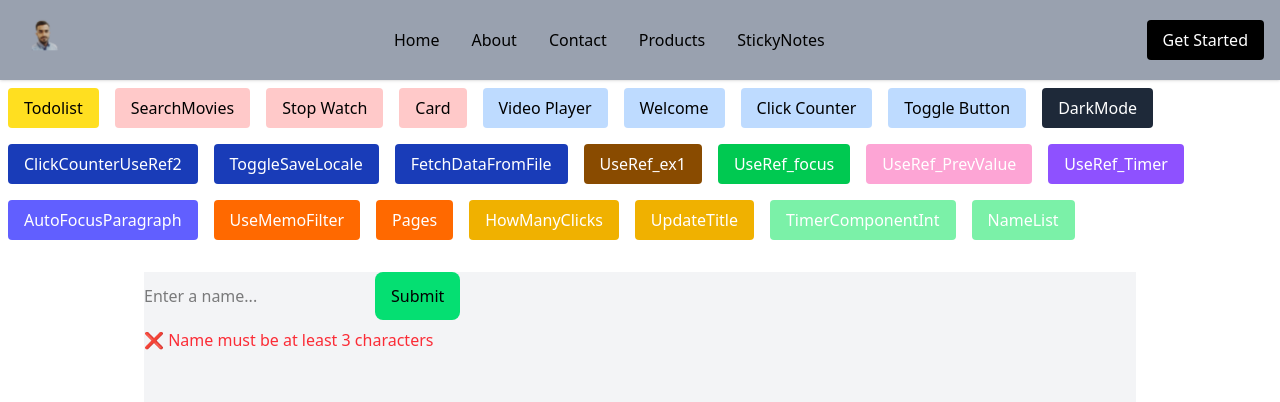
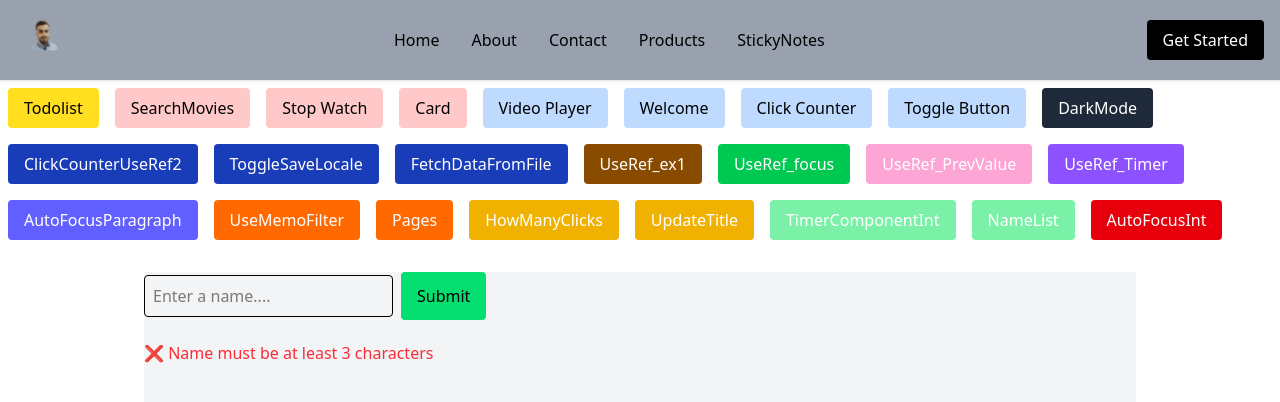
Before and after one commit to Shafee-ee/consoleStatements, a React (Vite) app in the folder my-react-app/: page /NameList in a window 1280 px wide. Shown: the top 402 px of the page. Built offline with nearby package versions, Linux system fonts and the light colour scheme.

Commit message:
practice

```diff
--- a/my-react-app/src/App.jsx
+++ b/my-react-app/src/App.jsx
@@ -59,6 +59,7 @@ import HowManyClicks from './components/HowManyClicks';
 import UpdateTitle from './components/UpdateTitle';
 import TimerComponentInt from './components/TimerComponentInt';
 import NameList from './components/NameList';
+import AutoFocusInt from './components/AutoFocusInt';
 
 function App() {
 
@@ -77,6 +78,7 @@ function App() {
       {
         element: <AppLayout />,
         children: [
+          { path: "AutoFocusInt", element: <AutoFocusInt /> },
           { path: "NameList", element: <NameList /> },
           { path: "TimerComponentInt", element: <TimerComponentInt /> },
           { path: "UpdateTitle", element: <UpdateTitle /> },
--- /dev/null
+++ b/my-react-app/src/components/AutoFocusInt.jsx
@@ -0,0 +1,19 @@
+import React, { useEffect, useRef } from 'react'
+
+const AutoFocusInt = () => {
+
+    const focusRef = useRef(null);
+    useEffect(() => {
+        focusRef.current.focus();
+    }, [])
+
+    return (
+        <div>
+            <input type="text"
+                ref={focusRef}
+                placeholder='Enter some Text...' />
+        </div>
+    )
+}
+
+export default AutoFocusInt
--- /dev/null
+++ b/my-react-app/src/components/NameAppInt.jsx
@@ -0,0 +1,11 @@
+import React, { useState } from 'react';
+import NameFormInt from './NameFormInt';
+import NameListInt from './NameListInt';
+
+const NameAppInt = () => {
+    return (
+        <div>NameAppInt</div>
+    )
+}
+
+export default NameAppInt
--- /dev/null
+++ b/my-react-app/src/components/NameFormInt.jsx
@@ -0,0 +1,39 @@
+import React from 'react'
+
+const NameForm = ({ name, setName, onSubmit, isNameValid }) => {
+
+
+
+    return (
+        <form
+            onSubmit={(e) => {
+                e.preventDefault();
+                onSubmit();
+            }}
+        // className='space-y-4'
+        >
+
+            <input type="text"
+                value={name}
+                onChange={(e) => setName(e.target.value)}
+                placeholder='Enter a Name...'
+            // className='p-2 border rounded w-full'
+            />
+
+            <button type="Submit"
+                disabled={!isNameValid()}
+            // className='bg-green-500 text-white px-4 py-2 rounded hover:bg-green-600 disable:opacity-50'
+            ></button>
+
+            {!isNameValid() && (
+                <p
+                    className='text-red-500 font-medium'
+                >          ❌ Name must be at least 3 characters
+                </p>
+            )}
+
+        </form>
+    )
+}
+
+export default NameForm
--- a/my-react-app/src/components/NameList.jsx
+++ b/my-react-app/src/components/NameList.jsx
@@ -1,8 +1,13 @@
-import React, { useState } from 'react'
+import React, { useEffect, useState, useRef } from 'react'
 
 const NameList = () => {
     const [name, setName] = useState('');
     const [names, setNames] = useState([]);
+    const listEndRef = useRef(null);
+
+    useEffect(() => {
+        listEndRef.current?.scrollIntoView({ behavior: 'smooth' });
+    }, [names])
 
     const isNameValid = () => {
         return name.trim().length >= 3;
@@ -15,24 +20,50 @@ const NameList = () => {
     }
     return (
         <div className='bg-gray-100 min-h-screen'>
-            <input type="text"
+            {/* <input type="text"
                 value={name}
                 onChange={(e) => setName(e.target.value)}
+                onKeyDown={(e) => {
+                    if (e.key === 'Enter') {
+                        handleSubmit()
+                    }
+                }}
+
                 placeholder='Enter a name...' />
 
             <button className='bg-green-400 px-4 py-3 rounded-lg' disabled={!isNameValid()} onClick={handleSubmit}
-            >Submit</button>
+            >Submit</button> */}
+            <form onSubmit={(e) => {
+                e.preventDefault();
+                handleSubmit();
+            }}
+                className='space-y-4'
+            >
+
+                <input type="text"
+                    value={name}
+                    onChange={(e) => setName(e.target.value)}
+                    placeholder='Enter a name....'
+                    className='p-2 border rounded'
+                />
+
+
+                <button type='submit'
+                    className='bg-green-400 px-4 py-3 rounded ml-2'>Submit </button>
+
+            </form>
+
             {
                 !isNameValid() && (<p className='text-red-500 font-medium mt-2'>
                     ❌ Name must be at least 3 characters
 
                 </p>)}
 
-            < ul className='mt-4'>
+            < ul className='mt-180'>
                 {names.map((n, index) => (<li key={index} className='text-lg font-semibold'>{n}</li>))}
             </ul>
 
-
+            <div ref={listEndRef}></div>
 
         </div >
     )
--- /dev/null
+++ b/my-react-app/src/components/NameListInt.jsx
@@ -0,0 +1,23 @@
+import React, { useRef, useEffect } from 'react'
+
+const NameListInt = ({ names }) => {
+    const listEndRef = useRef(null);
+
+    useEffect(() => {
+        listEndRef.current?.scrollIntoView({ behavior: 'smooth' });
+    }, [names])
+
+    return (
+        <ul className='mt-6 space-y-2'>
+            {names.map((n, index) => (
+                <li key={index}
+                    className='text-lg font-bold'>{n}</li>
+            ))}
+
+            <div ref={listEndRef}></div>
+
+        </ul>
+    )
+}
+
+export default NameListInt
--- a/my-react-app/src/components/Navbar.jsx
+++ b/my-react-app/src/components/Navbar.jsx
@@ -41,6 +41,7 @@ const Navbar = () => {
             <button className='py-2 px-4 bg-yellow-500 rounded text-white my-2 mx-2'><Link to="/UpdateTitle">UpdateTitle </Link></button>
             <button className='py-2 px-4 bg-green-300 rounded text-white my-2 mx-2'><Link to="/TimerComponentInt">TimerComponentInt </Link></button>
             <button className='py-2 px-4 bg-green-300 rounded text-white my-2 mx-2'><Link to="/NameList">NameList </Link></button>
+            <button className='py-2 px-4 bg-red-600 rounded text-white my-2 mx-2'><Link to="/AutoFocusInt">AutoFocusInt </Link></button>
 
         </div >
     )
```
